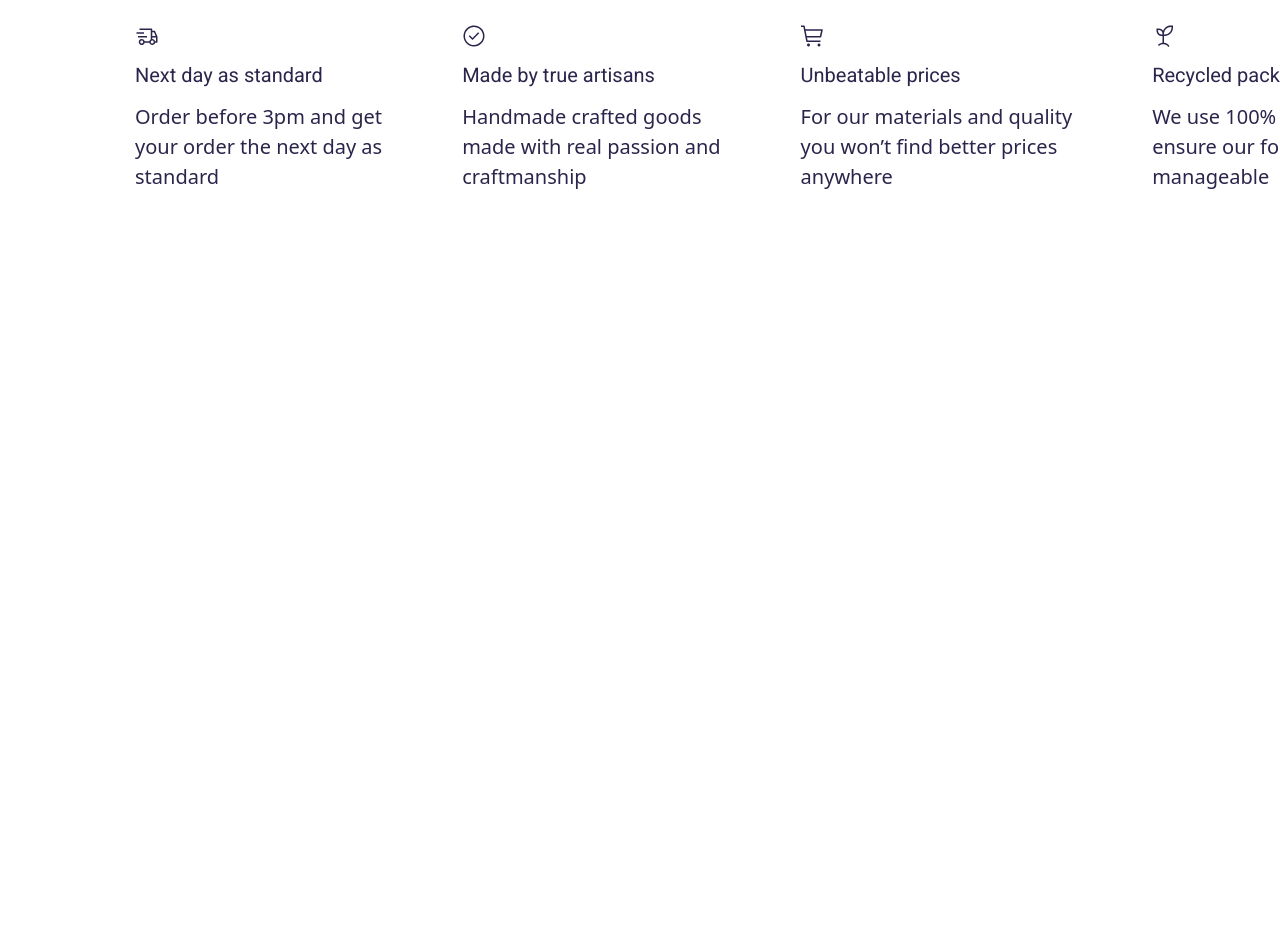
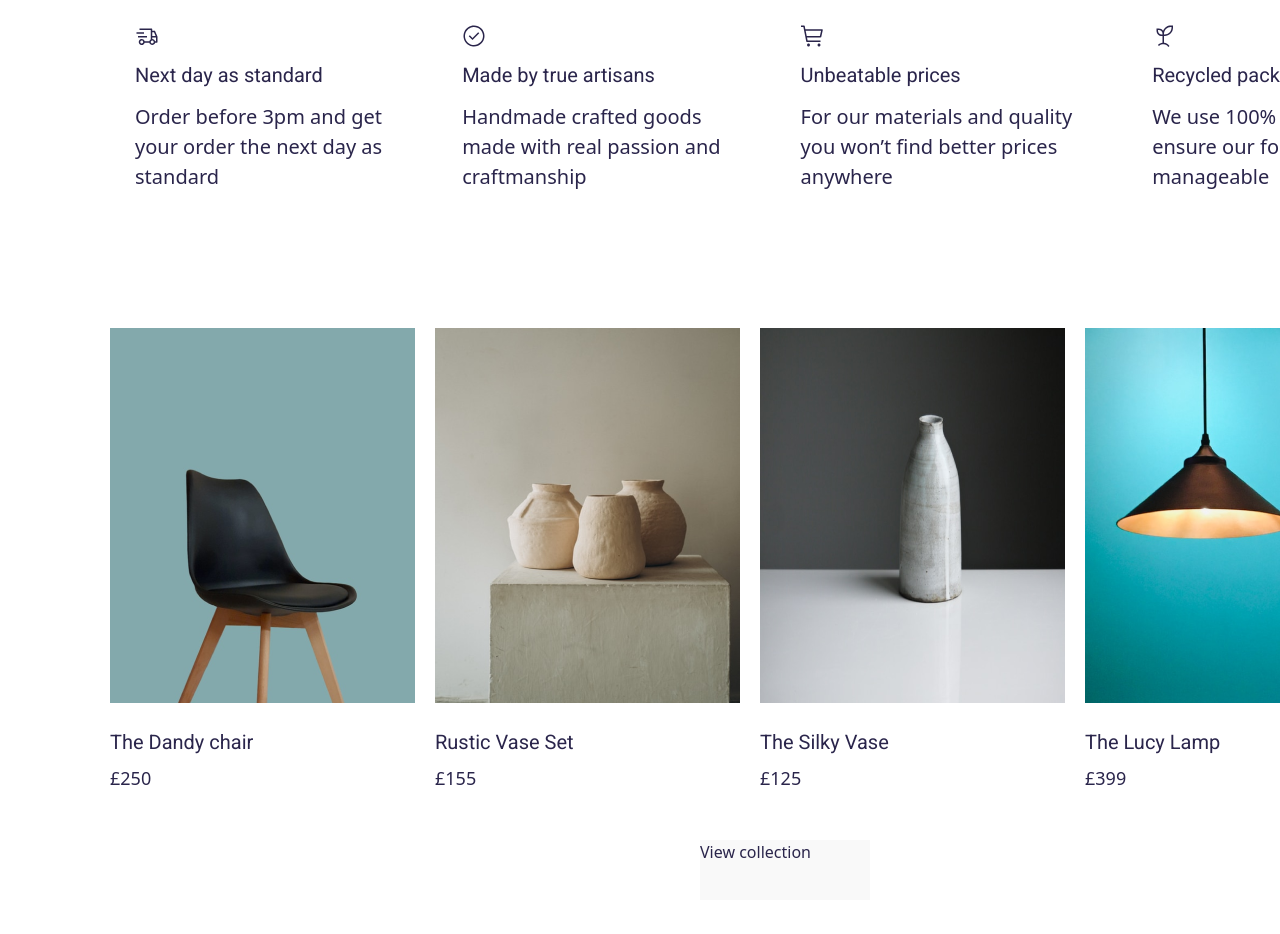
Before and after one commit to D1ORdev/Avion-desktop, a plain HTML site: page index.html in a window 1280 px wide. Shown: the part 1316-2250 px from the top of the page. Before the commit the page ends 1616 px from the top, so only its background shows below. Drawn offline with nearby package versions, Linux system fonts and the light colour scheme.

Commit message:
listing done

```diff
--- a/index.html
+++ b/index.html
@@ -82,5 +82,34 @@
             </div>
         </div>
     </section>
+    <section id="listing" class="w-full h-[634px]">
+        <div class="all">
+            <div class="tepa flex pt-[28px] pl-[110px] gap-[20px]">
+                <div class="1 block">
+                    <img src="/assets/images/Photo 1.png" alt="Photo">
+                    <p class="font-['Roboto'] font-normal text-[20px] text-[#2A254B] mt-[24px]">The Dandy chair</p>
+                    <p class="font-['Open Sans'] font-normal text-[18px] text-[#2A254B] mt-[8px]">£250</p>
+                </div>
+                <div class="2 block">
+                    <img src="/assets/images/Photo 2.png" alt="Photo">
+                    <p class="font-['Roboto'] font-normal text-[20px] text-[#2A254B] mt-[24px]">Rustic Vase Set</p>
+                    <p class="font-['Open Sans'] font-normal text-[18px] text-[#2A254B] mt-[8px]">£155</p>
+                </div>
+                <div class="3 block">
+                    <img src="/assets/images/Photo 3.png" alt="Photo">
+                    <p class="font-['Roboto'] font-normal text-[20px] text-[#2A254B] mt-[24px]">The Silky Vase</p>
+                    <p class="font-['Open Sans'] font-normal text-[18px] text-[#2A254B] mt-[8px]">£125</p>
+                </div>
+                <div class="4 block">
+                    <img src="/assets/images/Photo 4.png" alt="Photo">
+                    <p class="font-['Roboto'] font-normal text-[20px] text-[#2A254B] mt-[24px]">The Lucy Lamp</p>
+                    <p class="font-['Open Sans'] font-normal text-[18px] text-[#2A254B] mt-[8px]">£399</p>
+                </div>
+            </div>
+            <div class="pas ml-[700px] mt-[48px] w-[170px] h-[60px] bg-[#F9F9F9]">
+                <button class="font-['Open Sans'] font-normal text-[16px] text-[#2A254B]">View collection</button>
+            </div>
+        </div>
+    </section>
 </body>
 </html>
```
Also changed, not shown: assets/images/Photo 1.png (added), assets/images/Photo 2.png (added), assets/images/Photo 3.png (added), assets/images/Photo 4.png (added).
